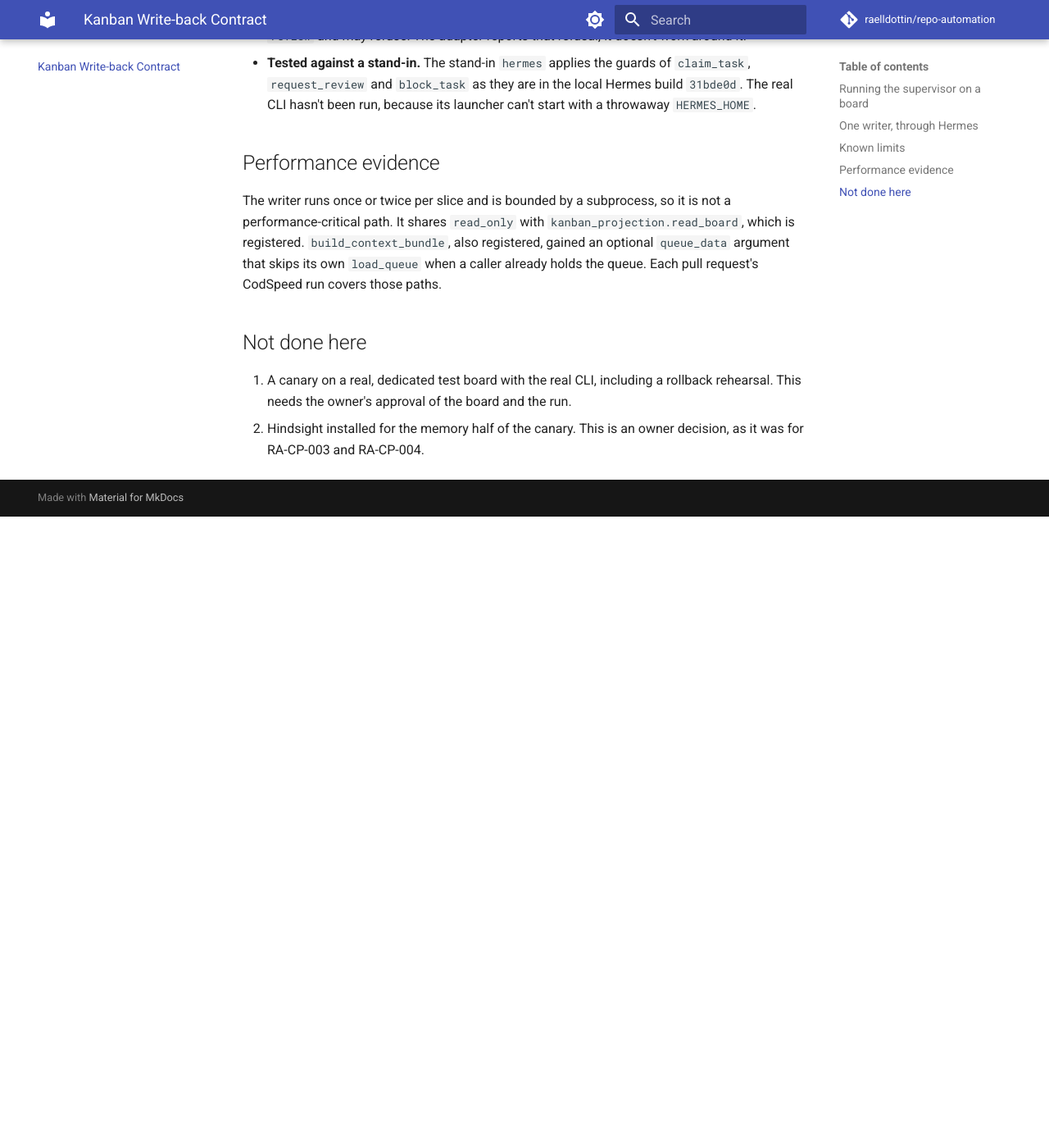
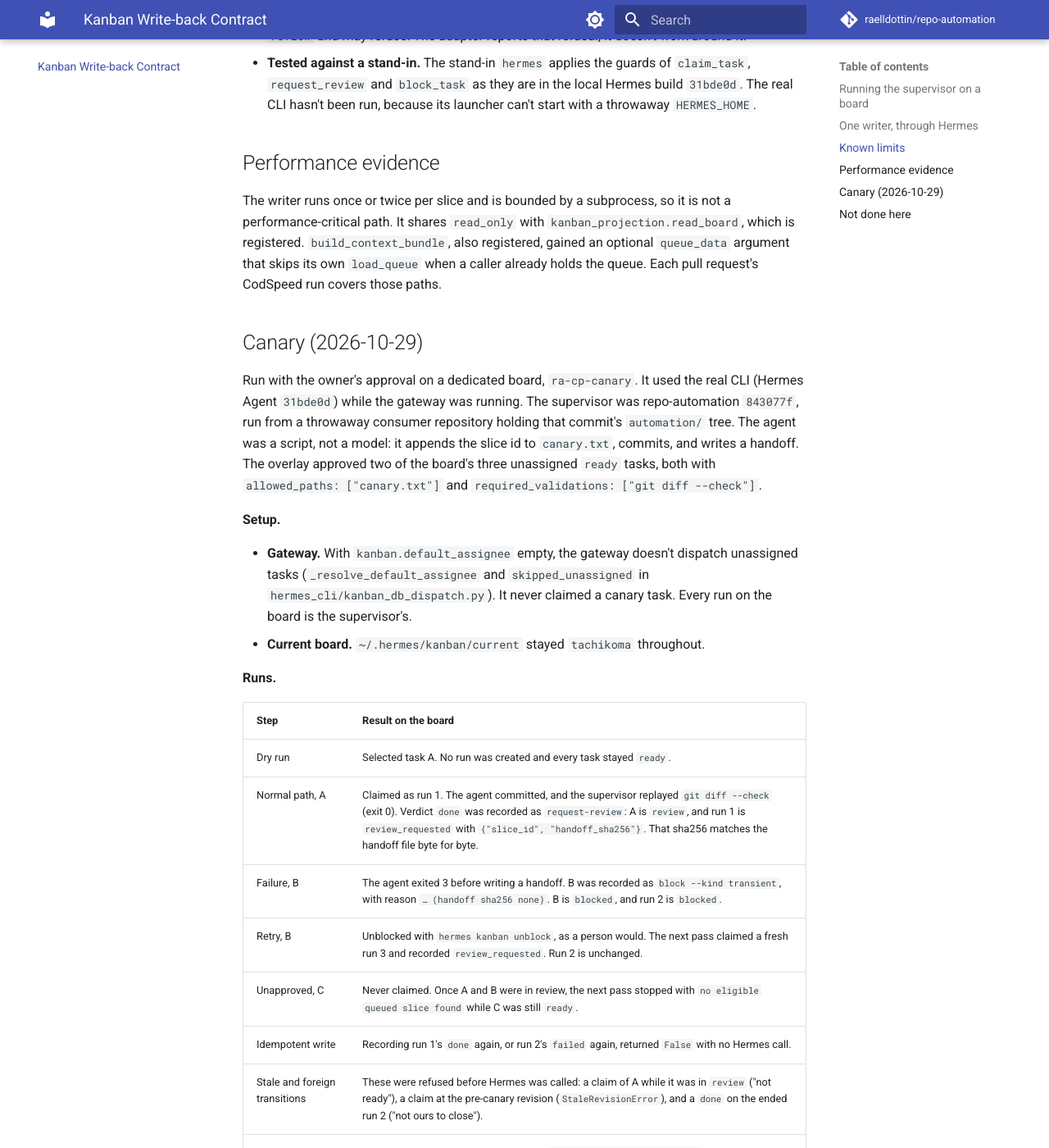
Before and after one commit to raelldottin/repo-automation, an MkDocs documentation site: the page built from docs/architecture/kanban-cutover.md, in a window 1280 px wide and 1400 px high, scrolled down 2163 px. Shown: the whole window at 82% size. Built offline with MkDocs 1.6.1 and Material for MkDocs 9.7.7, drawn with Linux system fonts in a browser that asks for light colours; comment, search, counter and statistics services are not loaded; before the commit the page ends 2793 px from its top, so only the background shows below that; some of the changed text lies outside the part shown.

Commit message:
docs(supervisor): record the RA-CP-005 canary on a dedicated Kanban board
run_next at 843077f, the real hermes CLI (31bde0d) and the running gateway
on ra-cp-canary: normal path to review with the handoff digest, a failure
blocked without a handoff, a retry on a fresh run after an unblock, an
unapproved task never claimed, idempotent re-records, refused stale and
foreign transitions, and an export/import rollback whose projection
matches the pre-canary revision.

```diff
--- a/docs/architecture/kanban-cutover.md
+++ b/docs/architecture/kanban-cutover.md
@@ -1,6 +1,6 @@
 # Kanban write-back contract (RA-CP-005)
 
-Status: **wired into `run_next` behind explicit flags, never run against a real board.** The JSON queue stays the default and the operational authority. No board under `~/.hermes` was read or written to build this.
+Status: **wired into `run_next` behind explicit flags, and run once against a dedicated canary board with the real `hermes` CLI ([canary](#canary-2026-10-29)).** The JSON queue stays the default and the operational authority. No board other than the two canary boards was written.
 
 Code: `automation/supervisor/kanban_writer.py`, and `KanbanQueue` in `automation/supervisor/run_next.py`. Tests: `automation/tests/test_kanban_writer.py`, `automation/tests/test_run_next_kanban.py`. Read side: [the Kanban projection](kanban-projection.md).
 
@@ -44,7 +44,41 @@ SPEC-001 forbids raw SQLite writes, so every write is a `hermes kanban --board <
 
 The writer runs once or twice per slice and is bounded by a subprocess, so it is not a performance-critical path. It shares `read_only` with `kanban_projection.read_board`, which is registered. `build_context_bundle`, also registered, gained an optional `queue_data` argument that skips its own `load_queue` when a caller already holds the queue. Each pull request's CodSpeed run covers those paths.
 
+## Canary (2026-10-29)
+
+Run with the owner's approval on a dedicated board, `ra-cp-canary`. It used the real CLI (Hermes Agent `31bde0d`) while the gateway was running. The supervisor was repo-automation `843077f`, run from a throwaway consumer repository holding that commit's `automation/` tree. The agent was a script, not a model: it appends the slice id to `canary.txt`, commits, and writes a handoff. The overlay approved two of the board's three unassigned `ready` tasks, both with `allowed_paths: ["canary.txt"]` and `required_validations: ["git diff --check"]`.
+
+**Setup.**
+
+- **Gateway.** With `kanban.default_assignee` empty, the gateway doesn't dispatch unassigned tasks (`_resolve_default_assignee` and `skipped_unassigned` in `hermes_cli/kanban_db_dispatch.py`). It never claimed a canary task. Every run on the board is the supervisor's.
+- **Current board.** `~/.hermes/kanban/current` stayed `tachikoma` throughout.
+
+**Runs.**
+
+| Step | Result on the board |
+| --- | --- |
+| Dry run | Selected task A. No run was created and every task stayed `ready`. |
+| Normal path, A | Claimed as run 1. The agent committed, and the supervisor replayed `git diff --check` (exit 0). Verdict `done` was recorded as `request-review`: A is `review`, and run 1 is `review_requested` with `{"slice_id", "handoff_sha256"}`. That sha256 matches the handoff file byte for byte. |
+| Failure, B | The agent exited 3 before writing a handoff. B was recorded as `block --kind transient`, with reason `… (handoff sha256 none)`. B is `blocked`, and run 2 is `blocked`. |
+| Retry, B | Unblocked with `hermes kanban unblock`, as a person would. The next pass claimed a fresh run 3 and recorded `review_requested`. Run 2 is unchanged. |
+| Unapproved, C | Never claimed. Once A and B were in review, the next pass stopped with `no eligible queued slice found` while C was still `ready`. |
+| Idempotent write | Recording run 1's `done` again, or run 2's `failed` again, returned `False` with no Hermes call. |
+| Stale and foreign transitions | These were refused before Hermes was called: a claim of A while it was in `review` ("not ready"), a claim at the pre-canary revision (`StaleRevisionError`), and a `done` on the ended run 2 ("not ours to close"). |
+| Rollback rehearsal | Before any run, the board was exported (`hermes kanban boards export`), then imported afterwards as `ra-cp-canary-rollback`. Its projection, recomputed under the original slug, has exactly the pre-canary revision `ad70a7ed…3af8`: three `ready` tasks and no runs. |
+
+**Git provenance.** The consumer repository ended clean, with one commit per completed slice, and each handoff names its slice.
+
+**Not exercised by the canary.**
+
+- Hermes's own `expected_run_id` refusal. Our pre-check refuses first, so that guard is covered only by the stand-in in the tests.
+- A claim racing the gateway.
+- Goal-mode tasks.
+
+**Left for the owner.**
+
+- A and B are in `review`. Approving them in Kanban is the explicit approval of canonical state that RA-CP-005 asks for.
+- The two canary boards remain until you archive them (`hermes kanban boards rm <slug>` archives by default).
+
 ## Not done here
 
-1. A canary on a real, dedicated test board with the real CLI, including a rollback rehearsal. This needs the owner's approval of the board and the run.
-2. Hindsight installed for the memory half of the canary. This is an owner decision, as it was for RA-CP-003 and RA-CP-004.
+1. Hindsight installed for the memory half of the canary. This is an owner decision, as it was for RA-CP-003 and RA-CP-004.
```
